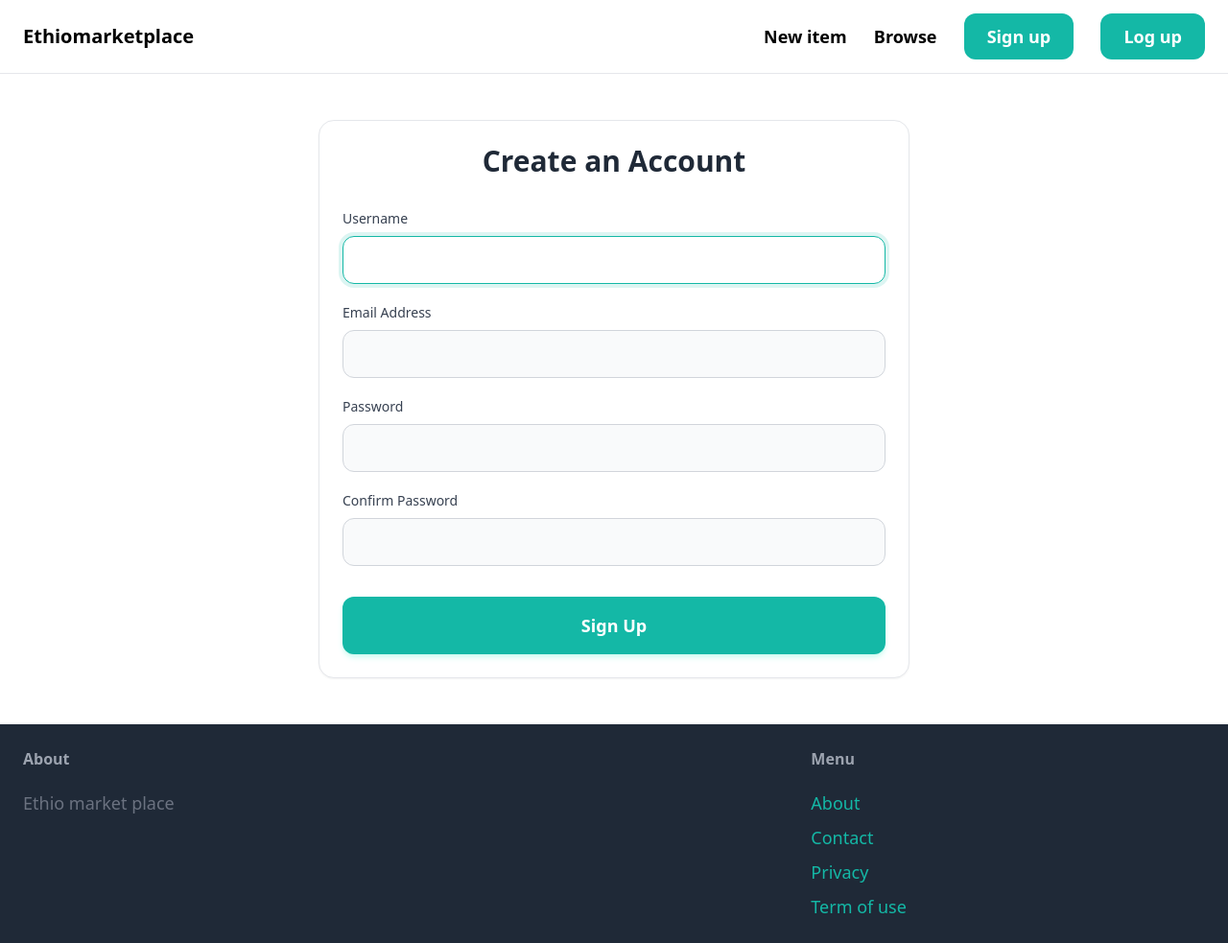
After one commit to moses89202-beep/ethio-marketplace, a Django app: page /signup/ in a window 1280 px wide. The commit adds this page. Shown: the whole page at 96% size. Run offline with Django 5.2, Linux system fonts and the light colour scheme; some libraries are stand-ins or nearby versions.

Commit message:
Sign up functionality added

```diff
--- a/ecommerce/urls.py
+++ b/ecommerce/urls.py
@@ -16,13 +16,11 @@ Including another URLconf
 """
 from django.contrib import admin
 from django.urls import path, include
-from myapp.views import *
 from django.conf import settings
 from django.conf.urls.static import static
 
 urlpatterns = [
-    path('', home, name='home'),
+    path('', include('myapp.urls')),
     path('items/', include('items.urls')),
-    path('contact/', contact, name='contact'),
     path('admin/', admin.site.urls),
 ] + static(settings.MEDIA_URL, document_root=settings.MEDIA_ROOT)
--- a/myapp/forms.py
+++ b/myapp/forms.py
@@ -1,36 +1,9 @@
-# forms.py
 from django import forms
-from .models import Profile, ethiopian_phone_regex
+from django.contrib.auth.forms import UserCreationForm
+from django.contrib.auth.models import User
 
-class CustomSignupForm(forms.Form):
-    phone_number = forms.CharField(
-        max_length=13,
-        validators=[ethiopian_phone_regex],
-        widget=forms.TextInput(attrs={'placeholder': '0912345678 or +251912345678'}),
-        label="Ethiopian Phone Number"
-    )
-    location = forms.CharField(
-        max_length=255,
-        widget=forms.TextInput(attrs={'placeholder': 'e.g., Addis Ababa, Bole'}),
-        label="Location"
-    )
-    # New Input Field
-    profile_pic = forms.ImageField(
-        required=False,
-        label="Profile Picture"
-    )
 
-    def signup(self, request, user):
-        user.save()
-
-        phone = self.cleaned_data['phone_number']
-        if phone.startswith('0'):
-            phone = '+251' + phone[1:]
-
-        # Create the profile and pass the uploaded image file if it exists
-        Profile.objects.create(
-            user=user,
-            phone_number=phone,
-            location=self.cleaned_data['location'],
-            profile_pic=self.cleaned_data.get('profile_pic') # Safely grabs the file
-        )
+class SignupForm(UserCreationForm):
+    class Meta:
+        model = User
+        fields = {'username', 'email', 'password1', 'password2'}
--- a/myapp/templates/base.html
+++ b/myapp/templates/base.html
@@ -13,7 +13,7 @@
             <a href="" class="text-lg font-semibold hover:text-gray-500">New item</a>
             <a href="" class="text-lg font-semibold hover:text-gray-500">Browse</a>
 
-            <a href="" class="px-6 py-3 text-lg font-semibold bg-teal-500 text-white rounded-xl hover:bg-teal-700">Sign up</a>
+            <a href="{% url 'myapp:signup' %}" class="px-6 py-3 text-lg font-semibold bg-teal-500 text-white rounded-xl hover:bg-teal-700">Sign up</a>
             <a href="" class="px-6 py-3 text-lg font-semibold bg-teal-500 text-white rounded-xl hover:bg-gray-700">Log up</a>
         </div>
     </nav>
@@ -32,7 +32,7 @@
 
             <ul class="space-y-2">
                 <li><a href="" class="text-lg text-teal-500 hover:text-teal-700">About</a></li>
-                <li><a href="{% url 'contact' %}" class="text-lg text-teal-500 hover:text-teal-700">Contact</a></li>
+                <li><a href="{% url 'myapp:contact' %}" class="text-lg text-teal-500 hover:text-teal-700">Contact</a></li>
                 <li><a href="" class="text-lg text-teal-500 hover:text-teal-700">Privacy</a></li>
                 <li><a href="" class="text-lg text-teal-500 hover:text-teal-700">Term of use</a></li>
             </ul>
--- /dev/null
+++ b/myapp/templates/signup.html
@@ -0,0 +1,134 @@
+{% extends 'base.html' %}
+
+{% block title %}Sign up{% endblock %}
+
+{% block content %}
+<div class="w-1/2 p-6 my-6 mx-auto bg-white border border-gray-200 rounded-2xl shadow-sm">
+    <h1 class="mb-8 text-3xl font-bold text-gray-800 text-center">Create an Account</h1>
+
+    <form method="post" action=".">
+        {% csrf_token %}
+
+        {% if form.errors or form.non_field_errors %}
+            <div class="mb-6 p-4 bg-red-50 border border-red-200 rounded-xl text-sm text-red-600">
+                {% for field in form %}
+                    {% if field.errors %}
+                        <p class="font-semibold">{{ field.label }}:</p>
+                        {{ field.errors }}
+                    {% endif %}
+                {% endfor %}
+                {{ form.non_field_errors }}
+            </div>
+        {% endif %}
+
+        <div class="mb-5">
+            <label class="block mb-2 text-sm font-medium text-gray-700">Username</label>
+            <div class="django-form-field">
+                {{ form.username }}
+            </div>
+        </div>
+
+        <div class="mb-5">
+            <label class="block mb-2 text-sm font-medium text-gray-700">Email Address</label>
+            <div class="django-form-field">
+                {{ form.email }}
+            </div>
+        </div>
+
+        <div class="mb-5">
+            <label class="block mb-2 text-sm font-medium text-gray-700">Password</label>
+            <div class="django-form-field">
+                <div id="password-input-wrapper">
+                    {{ form.password1 }}
+                </div>
+            </div>
+
+            <div class="mt-2 hidden" id="strength-container">
+                <div class="w-full bg-gray-200 h-1.5 rounded-full overflow-hidden">
+                    <div id="strength-bar" class="h-full w-0 transition-all duration-300 ease-out"></div>
+                </div>
+                <p id="strength-text" class="text-xs mt-1 font-medium text-gray-500"></p>
+            </div>
+        </div>
+
+        <div class="mb-6">
+            <label class="block mb-2 text-sm font-medium text-gray-700">Confirm Password</label>
+            <div class="django-form-field">
+                {{ form.password2 }}
+            </div>
+        </div>
+
+        <button class="w-full py-4 px-8 text-lg font-semibold bg-teal-500 hover:bg-teal-600 active:bg-teal-700 rounded-xl text-white transition-colors duration-200 shadow-md shadow-teal-100 mt-2">
+            Sign Up
+        </button>
+    </form>
+</div>
+
+<style>
+    .django-form-field input {
+        width: 100%;
+        padding: 0.75rem 1rem;
+        font-size: 1rem;
+        background-color: #f9fafb;
+        border: 1px solid #d1d5db;
+        border-radius: 0.75rem;
+        outline: none;
+        transition: all 0.2s ease-in-out;
+    }
+    .django-form-field input:focus {
+        background-color: #ffffff;
+        border-color: #14b8a6;
+        box-shadow: 0 0 0 4px rgba(20, 184, 166, 0.15);
+    }
+</style>
+
+<script>
+    document.addEventListener("DOMContentLoaded", function() {
+        const passwordInput = document.querySelector("#password-input-wrapper input");
+        const container = document.getElementById("strength-container");
+        const bar = document.getElementById("strength-bar");
+        const text = document.getElementById("strength-text");
+
+        if (passwordInput) {
+            passwordInput.addEventListener("input", function() {
+                const val = passwordInput.value;
+                if (val.length === 0) {
+                    container.classList.add("hidden");
+                    return;
+                }
+
+                container.classList.remove("hidden");
+                let score = 0;
+
+                if (val.length >= 8) score++;
+                if (/[A-Z]/.test(val)) score++;
+                if (/[0-9]/.test(val)) score++;
+                if (/[^A-Za-z0-9]/.test(val)) score++;
+
+
+                if (score <= 1) {
+                    bar.style.width = "25%";
+                    bar.className = "h-full bg-red-500 transition-all duration-300";
+                    text.innerText = "Weak (Try adding numbers or symbols)";
+                    text.className = "text-xs mt-1 font-medium text-red-500";
+                } else if (score === 2) {
+                    bar.style.width = "50%";
+                    bar.className = "h-full bg-orange-400 transition-all duration-300";
+                    text.innerText = "Medium (Could be stronger)";
+                    text.className = "text-xs mt-1 font-medium text-orange-500";
+                } else if (score === 3) {
+                    bar.style.width = "75%";
+                    bar.className = "h-full bg-yellow-500 transition-all duration-300";
+                    text.innerText = "Strong password";
+                    text.className = "text-xs mt-1 font-medium text-yellow-600";
+                } else if (score === 4) {
+                    bar.style.width = "100%";
+                    bar.className = "h-full bg-teal-500 transition-all duration-300";
+                    text.innerText = "Excellent password!";
+                    text.className = "text-xs mt-1 font-medium text-teal-600";
+                }
+            });
+        }
+    });
+</script>
+{% endblock %}
--- /dev/null
+++ b/myapp/urls.py
@@ -0,0 +1,11 @@
+from django.urls import path
+from . import views
+
+
+app_name = 'myapp'
+
+urlpatterns =[
+    path('', views.home, name='home'),
+    path('contact/', views.contact, name='contact'),
+    path('signup/', views.signup, name ='signup')
+]
--- a/myapp/views.py
+++ b/myapp/views.py
@@ -1,6 +1,9 @@
-from django.shortcuts import render
+from django.shortcuts import redirect, render
 from items.models import *
+from .forms import *
+
 # Create your views here.
+
 def home(request):
     items = Item.objects.filter(is_sold=False)[0:6]
     categories = Category.objects.all()
@@ -11,3 +14,17 @@ def home(request):
 
 def contact(request):
     return render(request, 'contact.html')
+
+def signup(request):
+    if request.method == 'POST':
+        form = SignupForm(request.POST)
+
+        if form.is_valid():
+            form.save()
+            return redirect('/login/')
+    else:
+        form = SignupForm()
+
+    return render(request, 'signup.html', {
+        'form': form
+    })
```
Also changed, not shown: db.sqlite3.
